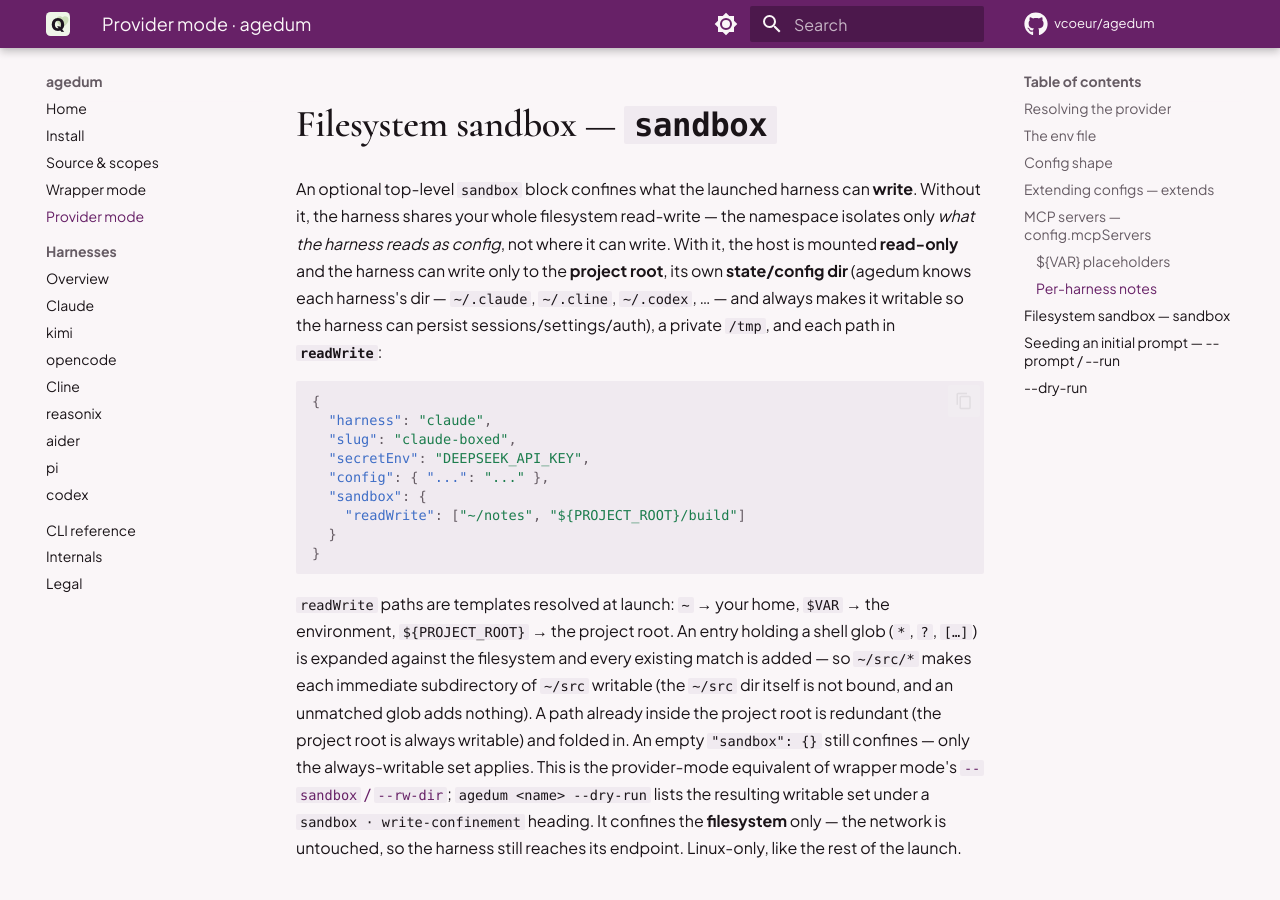
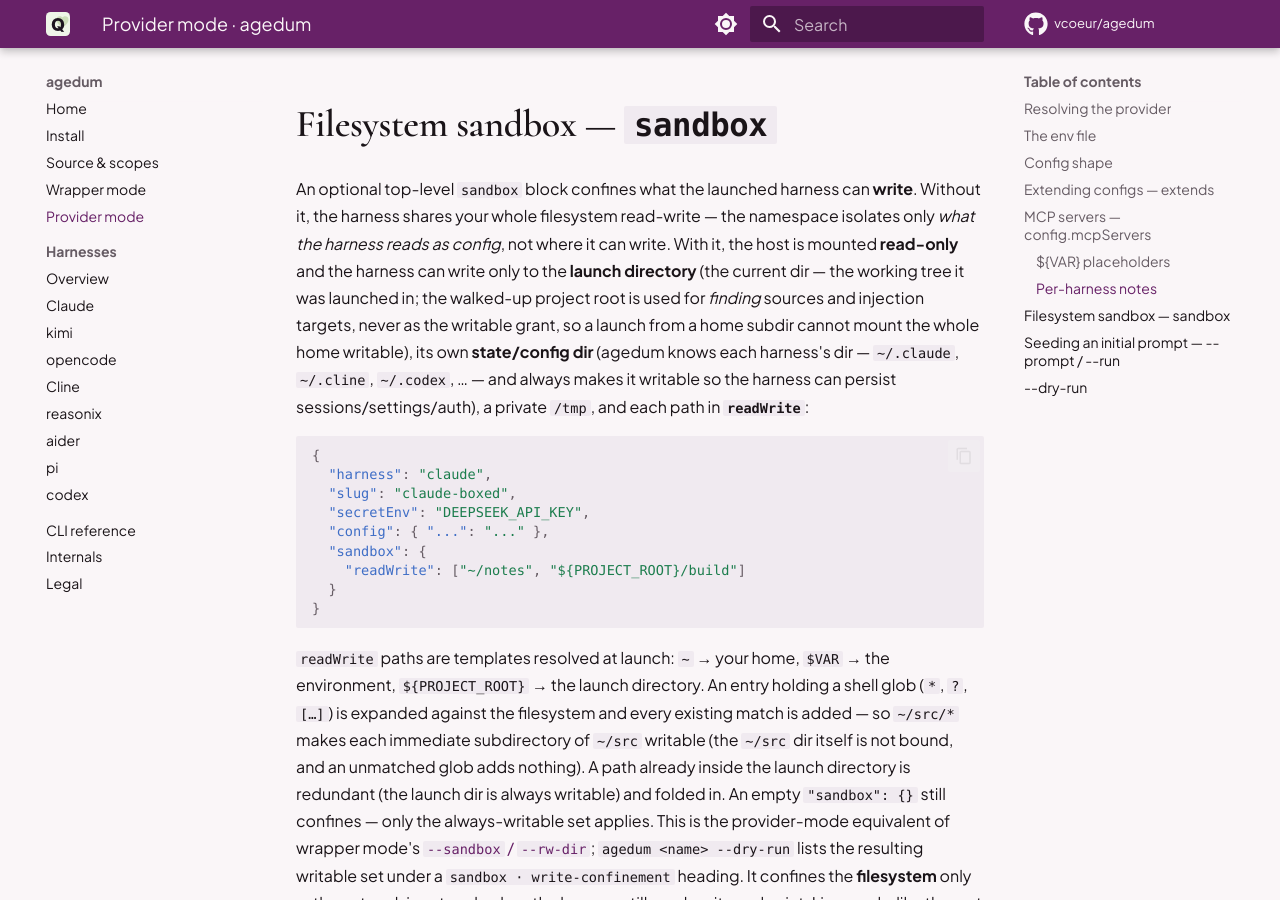
Before and after one commit to vcoeur/agedum, an MkDocs documentation site: the page built from docs/provider.md, in a window 1280 px wide and 900 px high, scrolled down 5444 px. Built offline with MkDocs 1.6.1 and Material for MkDocs 9.7.7, drawn with Linux system fonts in a browser that asks for light colours; comment, search, counter and statistics services are not loaded.

Commit message:
sandbox: grant the launch dir, never the walked-up project root
The writable set's first entry was the resolved project root (nearest ancestor with AGENTS.md/.agents/.git). The walk can land on $HOME — home is never a project, yet ~/.agents or ~/.git match it — so a sandboxed launch from a home subdir mounted the whole home writable (the readWrite templates all deduped as descendants). Use the current working directory instead; the walked-up root still locates sources and injection targets. ${PROJECT_ROOT} in a readWrite template now expands to the launch dir too. writable_roots(plan, sandbox) and build_bwrap_argv drop the project_root parameter.

````diff
--- a/docs/provider.md
+++ b/docs/provider.md
@@ -194,8 +194,11 @@
 An optional top-level `sandbox` block confines what the launched harness can **write**.
 Without it, the harness shares your whole filesystem read-write — the namespace isolates only
 *what the harness reads as config*, not where it can write. With it, the host is mounted
-**read-only** and the harness can write only to the **project root**, its own **state/config
-dir** (agedum knows each harness's dir — `~/.claude`, `~/.cline`, `~/.codex`, … — and always
+**read-only** and the harness can write only to the **launch directory** (the current dir —
+the working tree it was launched in; the walked-up project root is used for *finding* sources
+and injection targets, never as the writable grant, so a launch from a home subdir cannot
+mount the whole home writable), its own **state/config dir** (agedum knows each harness's dir —
+`~/.claude`, `~/.cline`, `~/.codex`, … — and always
 makes it writable so the harness can persist sessions/settings/auth), a private `/tmp`, and each
 path in **`readWrite`**:
 
@@ -212,11 +215,11 @@
 ```
 
 `readWrite` paths are templates resolved at launch: `~` → your home, `$VAR` → the
-environment, `${PROJECT_ROOT}` → the project root. An entry holding a shell glob
+environment, `${PROJECT_ROOT}` → the launch directory. An entry holding a shell glob
 (`*`, `?`, `[…]`) is expanded against the filesystem and every existing match is added — so
 `~/src/*` makes each immediate subdirectory of `~/src` writable (the `~/src` dir itself is not
-bound, and an unmatched glob adds nothing). A path already inside the project root is
-redundant (the project root is always writable) and folded in. An empty `"sandbox": {}` still
+bound, and an unmatched glob adds nothing). A path already inside the launch directory is
+redundant (the launch dir is always writable) and folded in. An empty `"sandbox": {}` still
 confines — only the always-writable set applies. This is the provider-mode equivalent of
 wrapper mode's [`--sandbox` / `--rw-dir`](wrapper.md#sandbox); `agedum <name> --dry-run` lists
 the resulting writable set under a `sandbox · write-confinement` heading. It confines the
````
Also changed, not shown: docs/wrapper.md (+5 -3 lines), 3 other files.
